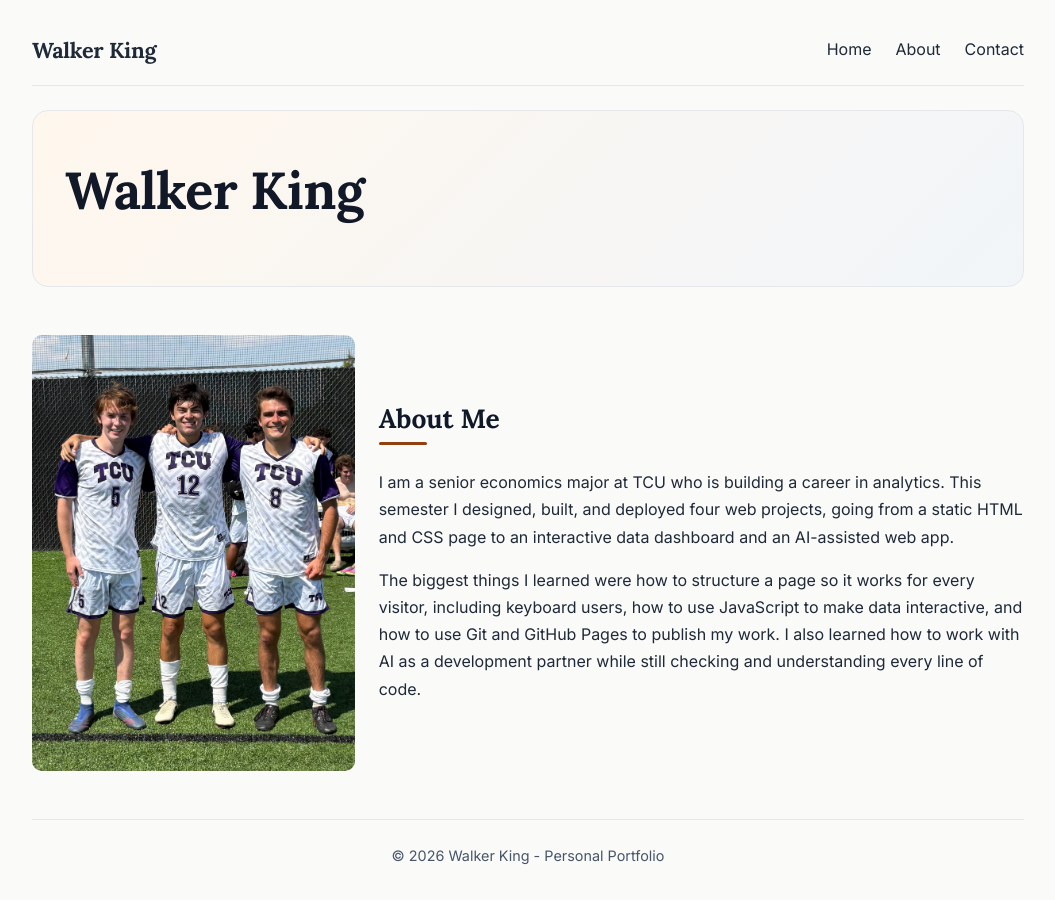
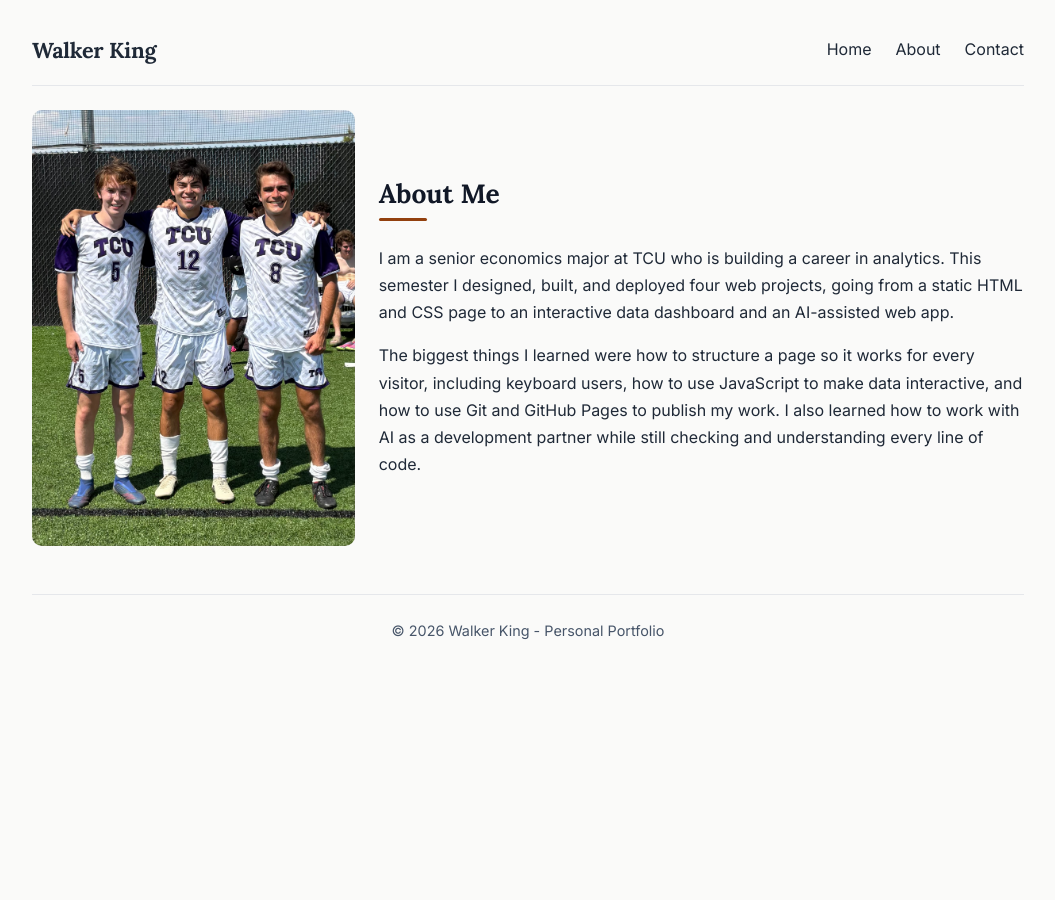
Before and after one commit to walker-king-dev/portfolio-repo, a plain HTML site: page about.html in a window 1280 px wide. Shown: the whole page, without its empty margins (112-1167 px from the left). After the commit the page ends 800 px from the top, so only its background shows below. Drawn offline with Linux system fonts and the light colour scheme.

Commit message:
final edit

```diff
--- a/about.html
+++ b/about.html
@@ -15,12 +15,7 @@
             <a href="index.html#contact">Contact</a>
         </div>
     </nav>
-    <header>
-        <div class="header-text">
-            <h1>Walker King</h1>
-        </div>
 
-    </header>
 
     <main>
         <section class="about">
```
Also changed, not shown: 1 other file.
